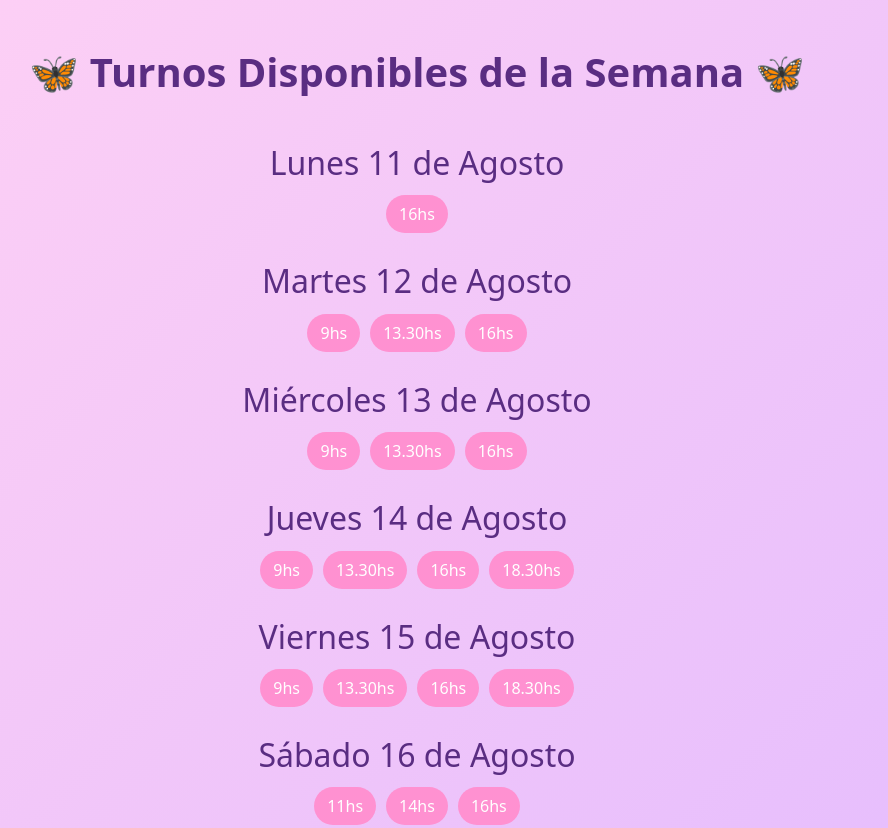
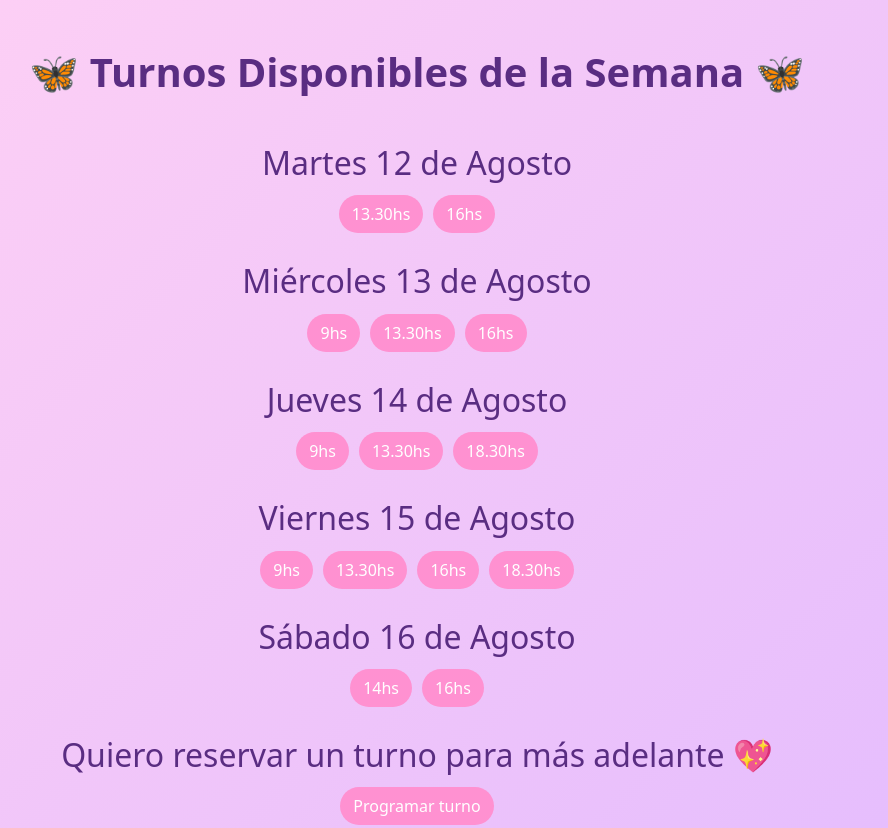
Before and after one commit to florenciaaaaaaR0/sheilash, a plain HTML site: page index.html in a window 1280 px wide. Shown: the top 828 px of the page, without its empty margins (223-1111 px from the left). Drawn offline with nearby package versions, Linux system fonts and the light colour scheme.

Commit message:
turnos cambios

```diff
--- a/index.html
+++ b/index.html
@@ -37,12 +37,11 @@
 
   <script>
     const turnos = {
-      "Lunes 11 de Agosto": ["16hs"],
-      "Martes 12 de Agosto": ["9hs", "13.30hs", "16hs"],
+      "Martes 12 de Agosto": ["13.30hs", "16hs"],
       "Miércoles 13 de Agosto": ["9hs", "13.30hs", "16hs"],
-      "Jueves 14 de Agosto": ["9hs", "13.30hs", "16hs", "18.30hs"],
+      "Jueves 14 de Agosto": ["9hs", "13.30hs", "18.30hs"],
       "Viernes 15 de Agosto": ["9hs", "13.30hs", "16hs", "18.30hs"],
-      "Sábado 16 de Agosto": ["11hs", "14hs", "16hs"],
+      "Sábado 16 de Agosto": ["14hs", "16hs"],
       "Quiero reservar un turno para más adelante 💖": ["Programar turno"]
     };
 
```
